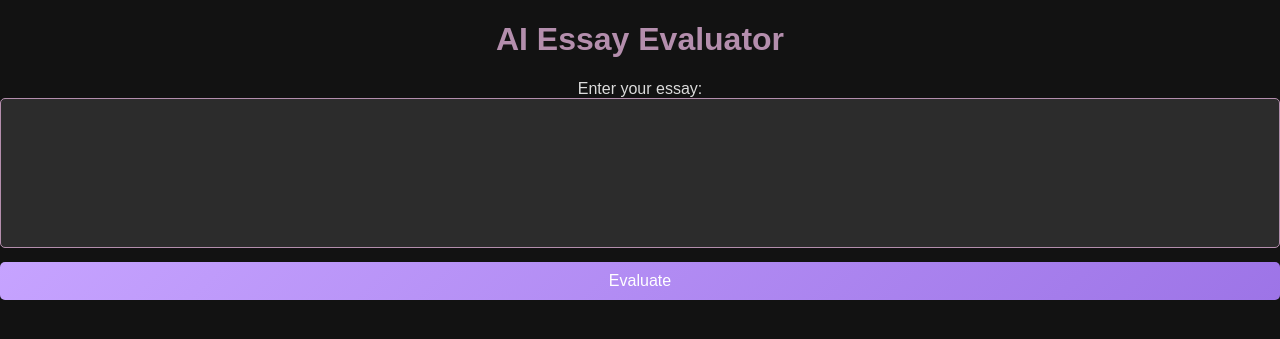
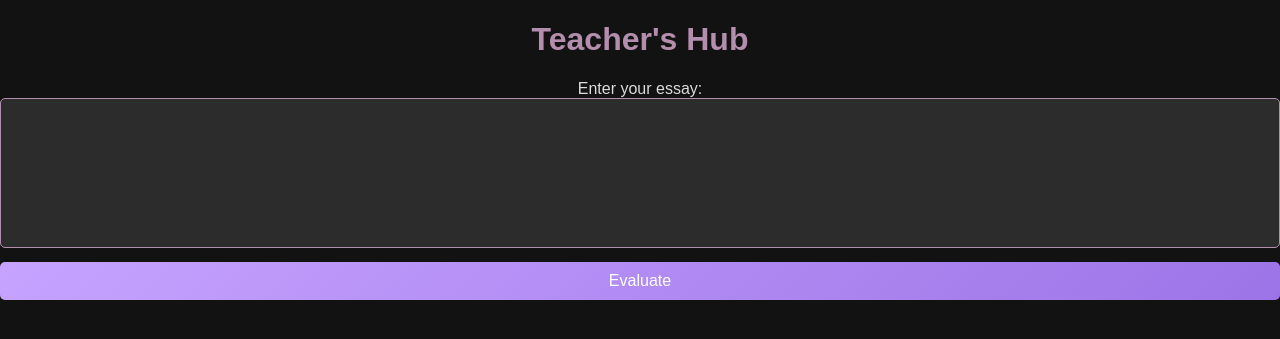
Before and after one commit to Zhengkii-bis/flask-chatbot, a Flask app: page / in a window 1280 px wide. Shown: the top 339 px of the page. Run offline with Flask 3, Linux system fonts and the light colour scheme.

Commit message:
Update index.html

```diff
--- a/templates/index.html
+++ b/templates/index.html
@@ -3,7 +3,7 @@
 <head>
     <meta charset="UTF-8">
     <meta name="viewport" content="width=device-width, initial-scale=1.0">
-    <title>AI Essay Evaluator</title>
+    <title>Teacher's Hub</title>
     <style>
     /* General styling */
     body {
@@ -123,7 +123,7 @@ button:hover {
 </head>
 <body>
 
-    <h1>AI Essay Evaluator</h1>
+    <h1>Teacher's Hub</h1>
     <form id="essayForm">
         <label for="essay">Enter your essay:</label><br>
         <textarea name="essay" id="essay"></textarea><br>
```
